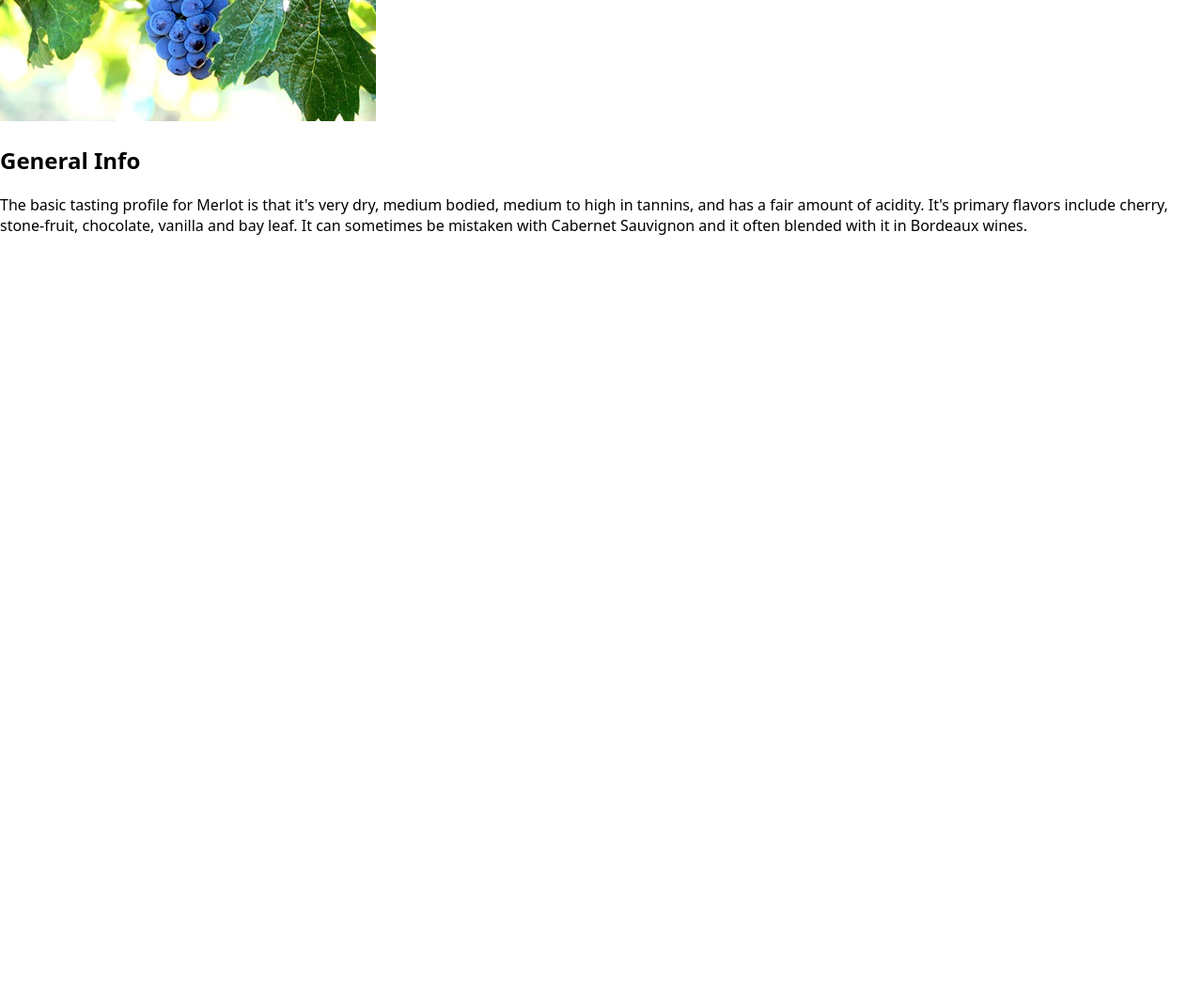
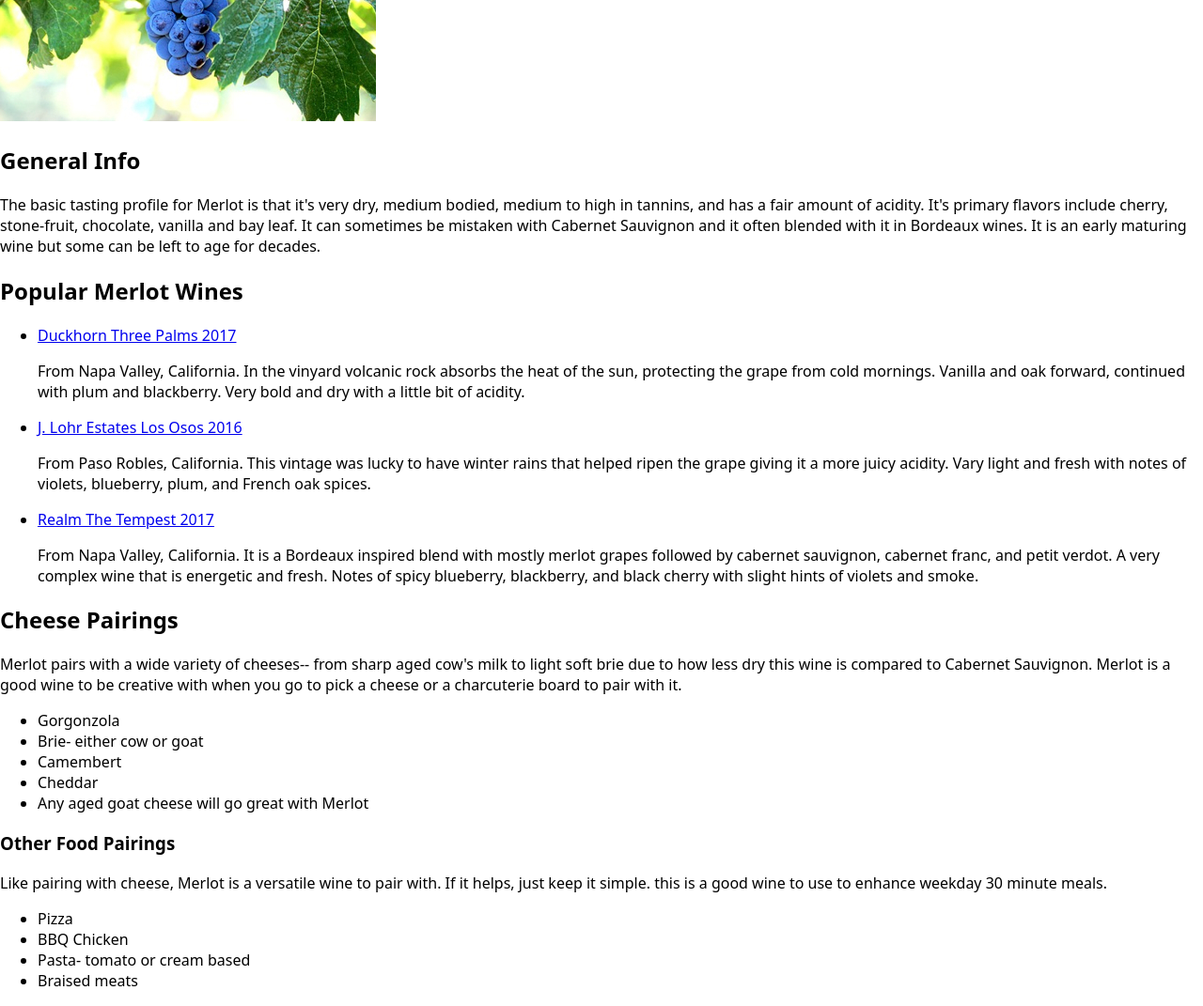
Before and after one commit to jholson1030/specialty-pairing-wiki, a plain HTML site: page red-wine/merlot.html in a window 1280 px wide. Shown: the part 500-1571 px from the top of the page at 94% size. Before the commit the page ends 800 px from the top, so only its background shows below. Drawn offline with Linux system fonts and the light colour scheme.

Commit message:
Add the following
-Popular merlot wines
-Cheese pairings
-Other food pairings

```diff
--- a/red-wine/merlot.html
+++ b/red-wine/merlot.html
@@ -17,7 +17,7 @@
 
                 </button>
                 <div class="dropdown-red-content">
-                    <a href="./red-wine/cab-sauv.html">Cabernet Sauvignon</a>
+                    <a href="./cab-sauv.html">Cabernet Sauvignon</a>
                     <a href="./merlot.html">Merlot</a>
                     <a href="#">Shiraz</a>
                     <a href="#">Pinot Noir</a>
@@ -53,8 +53,47 @@
             <h2>General Info</h2>
             <p>The basic tasting profile for Merlot is that it's very dry, medium bodied, medium to high in tannins, and
                 has a fair amount of acidity. It's primary flavors include cherry, stone-fruit, chocolate, vanilla and bay leaf.
-                It can sometimes be mistaken with Cabernet Sauvignon and it often blended with it in Bordeaux wines.
+                It can sometimes be mistaken with Cabernet Sauvignon and it often blended with it in Bordeaux wines. It is an
+                early maturing wine but some can be left to age for decades.
             </p>
+            <h2>Popular Merlot Wines</h2>
+            <ul>
+                <li><a href="#">Duckhorn Three Palms 2017</a></li>
+                <p>From Napa Valley, California. In the vinyard volcanic rock absorbs the heat of the sun, protecting
+                    the grape from cold mornings. Vanilla and oak forward, continued with plum and blackberry. Very bold
+                    and dry with a little bit of acidity.
+                </p>
+                <li><a href="#">J. Lohr Estates Los Osos 2016</a></li>
+                <p>From Paso Robles, California. This vintage was lucky to have winter rains that helped ripen the grape
+                    giving it a more juicy acidity. Vary light and fresh with notes of violets, blueberry, plum, and French
+                    oak spices.
+                </p>
+                <li><a href="#">Realm The Tempest 2017</a></li>
+                <p>From Napa Valley, California. It is a Bordeaux inspired blend with mostly merlot grapes followed by cabernet sauvignon,
+                    cabernet franc, and petit verdot. A very complex wine that is energetic and fresh. Notes of spicy blueberry, blackberry,
+                    and black cherry with slight hints of violets and smoke.
+                </p>
+            </ul>
+            <h2>Cheese Pairings</h2>
+            <p>Merlot pairs with a wide variety of cheeses-- from sharp aged cow's milk to light soft brie due to how less
+                dry this wine is compared to Cabernet Sauvignon. Merlot is a good wine to be creative with when you go to
+            pick a cheese or a charcuterie board to pair with it.</p>
+            <ul>
+                <li>Gorgonzola</li>
+                <li>Brie- either cow or goat</li>
+                <li>Camembert</li>
+                <li>Cheddar</li>
+                <li>Any aged goat cheese will go great with Merlot</li>
+            </ul>
+            <h3>Other Food Pairings</h3>
+            <p>Like pairing with cheese, Merlot is a versatile wine to pair with. If it helps, just keep it simple. this
+                is a good wine to use to enhance weekday 30 minute meals.</p>
+            <ul>
+                <li>Pizza</li>
+                <li>BBQ Chicken</li>
+                <li>Pasta- tomato or cream based</li>
+                <li>Braised meats</li>
+            </ul>
         </div>
     </body>
 </html>
```
